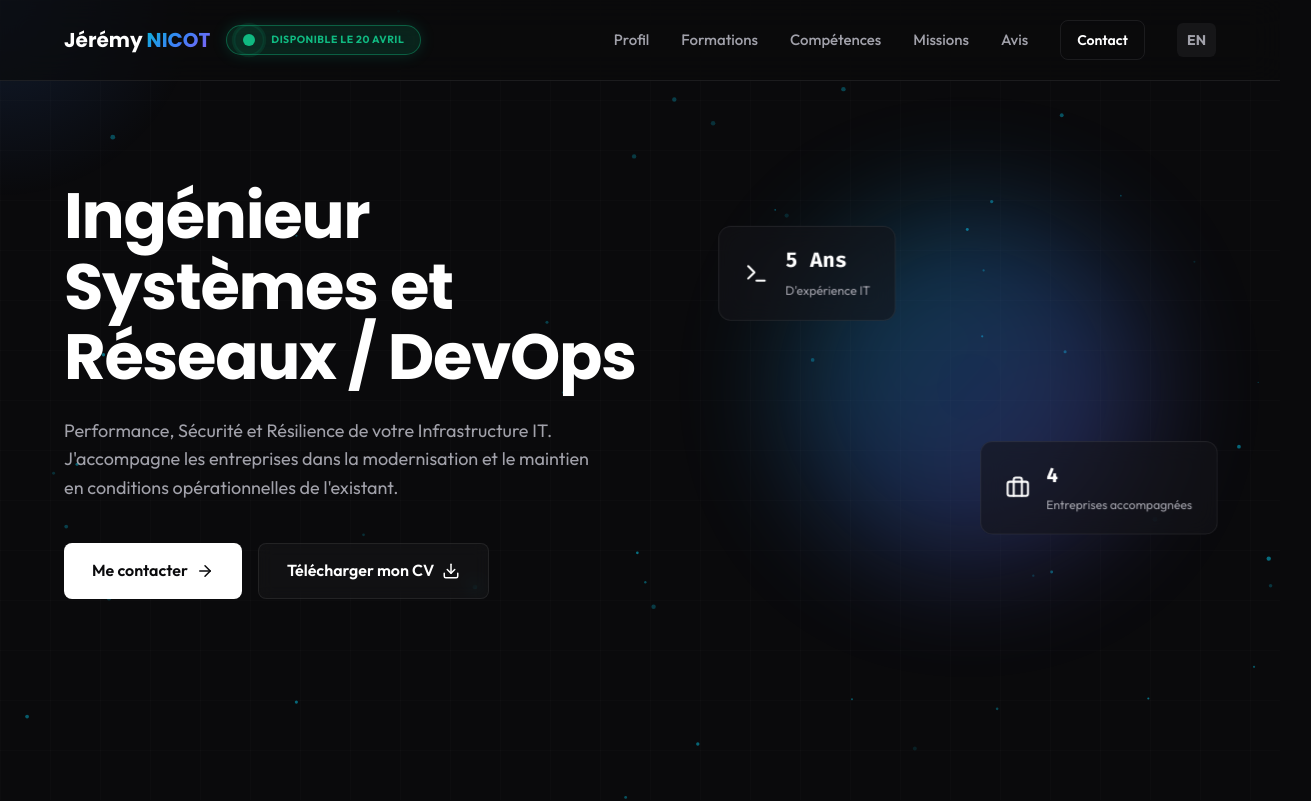
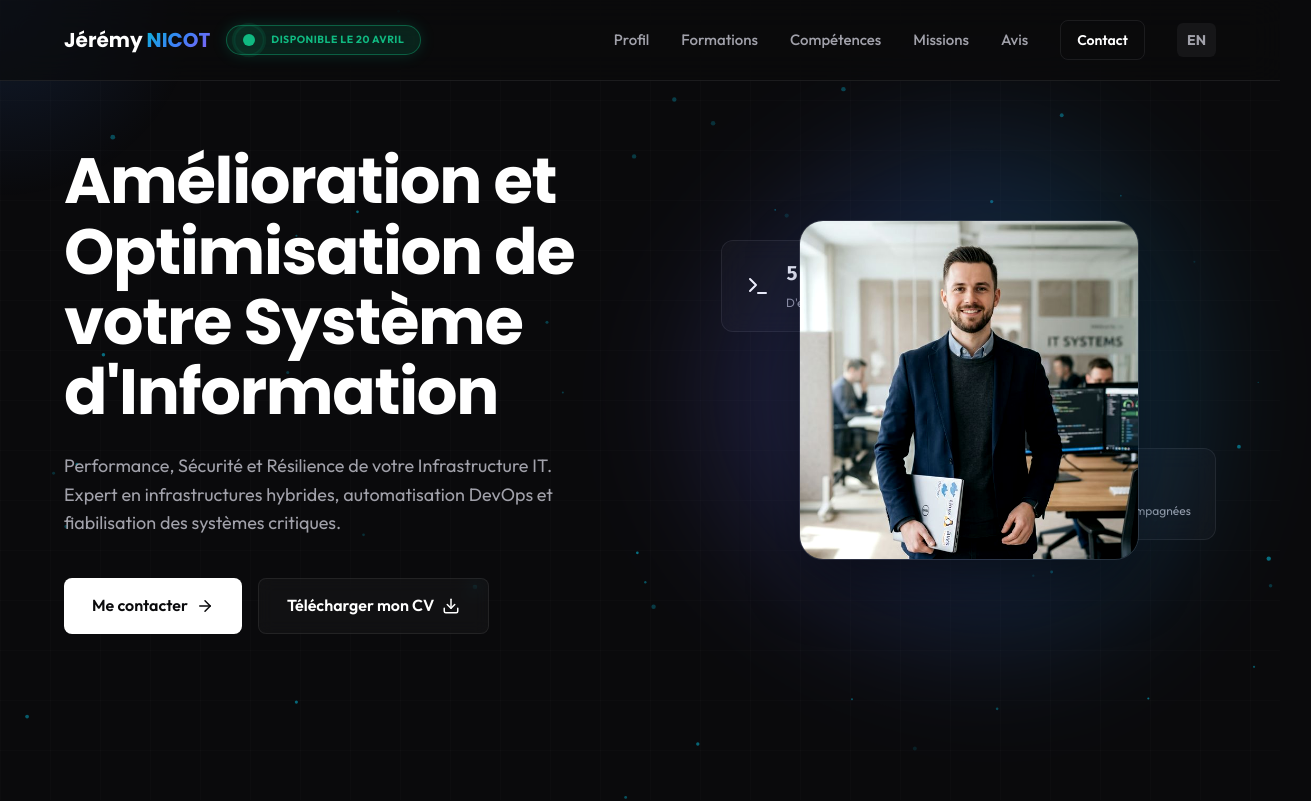
Before and after one commit to jeremynicot1-hub/jeje, a website built with Vite: page index.html in a window 1280 px wide. Shown: the top 801 px of the page, 1311 px wide, since content can reach past the window. Built offline with nearby package versions, Linux system fonts and the light colour scheme.

Commit message:
feat: transform portfolio to professional CV & add deployment script

```diff
--- a/index.html
+++ b/index.html
@@ -51,11 +51,11 @@
         <div class="container hero-container">
           <div class="hero-content">
             <h1 class="hero-title">
-              <span data-en="Systems & Network Engineer / DevOps">Ingénieur Systèmes et Réseaux / DevOps</span>
+              <span data-en="Improvement and Optimization of your Information System">Amélioration et Optimisation de votre Système d'Information</span>
             </h1>
             <p class="hero-subtitle">
               <span data-en="Performance, Security and Resilience of your IT Infrastructure.<br/>I accompany companies in the modernization and operational readiness of their systems.">Performance, Sécurité et Résilience de votre Infrastructure IT.<br/>
-              J'accompagne les entreprises dans la modernisation et le maintien en conditions opérationnelles de l'existant.</span>
+              Expert en infrastructures hybrides, automatisation DevOps et fiabilisation des systèmes critiques.</span>
             </p>
             <div class="hero-cta">
               <a href="#contact" class="btn-primary">
@@ -69,7 +69,10 @@
             </div>
           </div>
           <div class="hero-visual">
-            <div class="abstract-shape"></div>
+            <div class="profile-container">
+              <div class="abstract-shape"></div>
+              <img src="/assets/profile.jpg" alt="Jérémy Nicot" class="profile-img">
+            </div>
             <div class="hero-stats-floating">
               <div class="floating-card c1">
                 <i data-lucide="terminal"></i>
--- a/src/main.ts
+++ b/src/main.ts
@@ -149,35 +149,35 @@ const skillsData = [
 
 const projectsData = [
   {
-    title: currentLang === 'fr' ? 'Migration vers Microsoft 365 & Exchange Online' : 'Migration to Microsoft 365 & Exchange Online',
+    title: currentLang === 'fr' ? 'Migration Microsoft 365 & Exchange' : 'Microsoft 365 & Exchange Migration',
     icon: 'cloud',
-    desc: currentLang === 'fr' ? 'Modernisation des services collaboratifs et amélioration de la disponibilité.' : 'Modernization of collaborative services and availability improvement.',
+    desc: currentLang === 'fr' ? 'Modernisation complète de l\'environnement collaboratif.' : 'Full modernization of the collaborative environment.',
     achievements: [
-      'Configuration globale du tenant',
-      'Synchronisation Active Directory vers Entra ID',
-      'Migration fluide des boîtes aux lettres'
+      'Configuration du tenant et sécurité',
+      'Synchronisation hybride (Entra ID)',
+      'Migration zero-downtime des boîtes'
     ],
-    tech: ['Microsoft 365', 'Exchange Online', 'Entra ID']
+    tech: ['M365', 'Exchange', 'Entra ID']
   },
   {
-    title: currentLang === 'fr' ? 'Modernisation de l\'infrastructure de sauvegarde avec Veeam' : 'Backup infrastructure modernization with Veeam',
+    title: currentLang === 'fr' ? 'Sauvegarde & Résilience Veeam' : 'Veeam Backup & Resilience',
     icon: 'shield',
-    desc: currentLang === 'fr' ? 'Amélioration de la fiabilité et des capacités de restauration de l’infrastructure.' : 'Improvement of reliability and infrastructure restore capabilities.',
+    desc: currentLang === 'fr' ? 'Refonte de la stratégie de sauvegarde et PRA.' : 'Backup and DR strategy overhaul.',
     achievements: [
-      'Audit de l\'existant et définition des stratégies',
-      'Déploiement Veeam Backup & Replication',
-      'Tests de restauration concluants'
+      'Audit et définition de nouveaux SLA',
+      'Déploiement Veeam B&R v12',
+      'Automatisation des tests de restauration'
     ],
-    tech: ['Veeam Backup & Replication', 'Virtualisation', 'Plan de résilience']
+    tech: ['Veeam', 'VMware', 'Disaster Recovery']
   },
   {
-    title: currentLang === 'fr' ? 'Plateforme de supervision Zabbix & Grafana' : 'Zabbix & Grafana monitoring platform',
+    title: currentLang === 'fr' ? 'Supervision Zabbix & Grafana' : 'Zabbix & Grafana Monitoring',
     icon: 'activity',
-    desc: currentLang === 'fr' ? 'Solution centralisée pour anticiper et détecter proactivement les incidents.' : 'Centralized solution to proactively anticipate and detect incidents.',
+    desc: currentLang === 'fr' ? 'Anticipation proactive des incidents cloud & on-prem.' : 'Proactive incident anticipation (Cloud & On-prem).',
     achievements: [
-      'Architecture complète de supervision',
-      'Mise en place des règles et alertes',
-      'Tableaux de bord sur mesure (Grafana)'
+      'Architecture de supervision distribuée',
+      'Dashboards temps réel (Grafana)',
+      'Alerting intelligent (Teams/Mail)'
     ],
     tech: ['Zabbix', 'Grafana', 'Linux']
   }
--- a/src/style.css
+++ b/src/style.css
@@ -117,8 +117,18 @@ h1, h2, h3, h4 { font-family: var(--font-title); font-weight: 600; letter-spacin
 .hero-subtitle { font-size: 1.125rem; color: var(--text-secondary); margin-bottom: 40px; max-width: 540px; }
 .hero-cta { display: flex; gap: 16px; }
 .hero-visual { position: relative; height: 500px; display: flex; align-items: center; justify-content: center; }
-.abstract-shape { width: 350px; height: 350px; background: var(--gradient-primary); border-radius: 50%; filter: blur(60px); opacity: 0.3; animation: float 8s ease-in-out infinite; position: absolute; }
-@keyframes float { 0%, 100% { transform: translateY(0) scale(1); } 50% { transform: translateY(-20px) scale(1.05); } }
+.profile-container { position: relative; width: 340px; height: 340px; display: flex; align-items: center; justify-content: center; }
+.profile-img { width: 100%; height: 100%; object-fit: cover; border-radius: 24px; border: 1px solid rgba(255,255,255,0.1); box-shadow: 0 30px 60px -12px rgba(0,0,0,0.5); position: relative; z-index: 2; transition: all var(--transition-smooth); filter: grayscale(10%) contrast(110%); }
+.profile-container:hover .profile-img { transform: translateY(-10px) scale(1.02); filter: grayscale(0%) contrast(100%); border-color: var(--accent-cyan); box-shadow: 0 40px 80px -15px rgba(6, 182, 212, 0.2); }
+.abstract-shape {
+  position: absolute; width: 450px; height: 450px; background: var(--gradient-primary); border-radius: 38% 62% 63% 37% / 41% 44% 56% 59%;
+  filter: blur(60px); opacity: 0.2; animation: blob-animate 20s infinite linear; pointer-events: none; z-index: 1;
+}
+@keyframes blob-animate {
+  0%, 100% { border-radius: 38% 62% 63% 37% / 41% 44% 56% 59%; transform: rotate(0deg) scale(1); }
+  33% { border-radius: 62% 38% 37% 63% / 59% 56% 44% 41%; transform: rotate(120deg) scale(1.1); }
+  66% { border-radius: 41% 59% 54% 46% / 44% 56% 44% 56%; transform: rotate(240deg) scale(0.9); }
+}
 .hero-stats-floating { position: absolute; inset: 0; pointer-events: none; }
 .floating-card { position: absolute; background: rgba(20, 20, 25, 0.6); backdrop-filter: blur(12px); border: 1px solid var(--border-subtle); padding: 16px 24px; border-radius: 12px; display: flex; align-items: center; gap: 16px; pointer-events: auto; }
 .floating-card strong { display: block; font-size: 1.25rem; font-family: var(--font-mono); text-align: left; }
```
Also changed, not shown: public/assets/profile.jpg (added), 1 other file.
